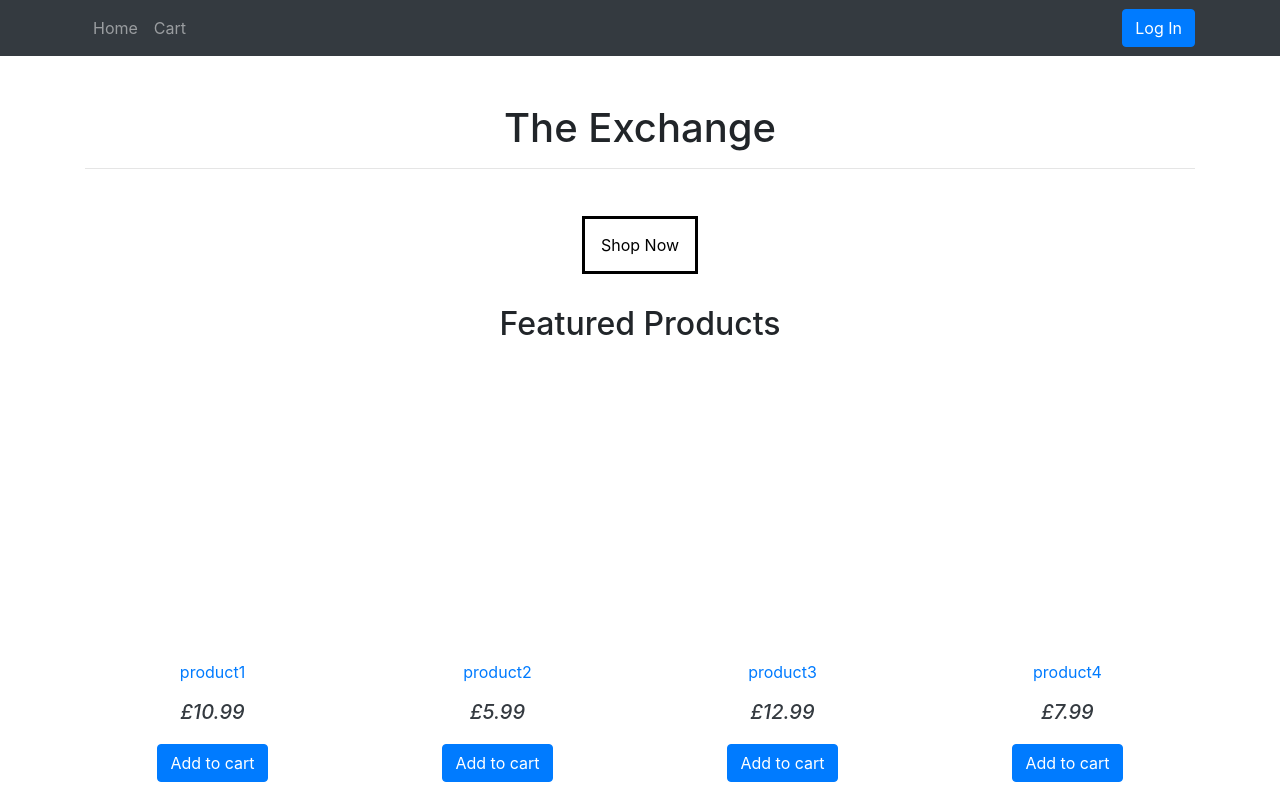
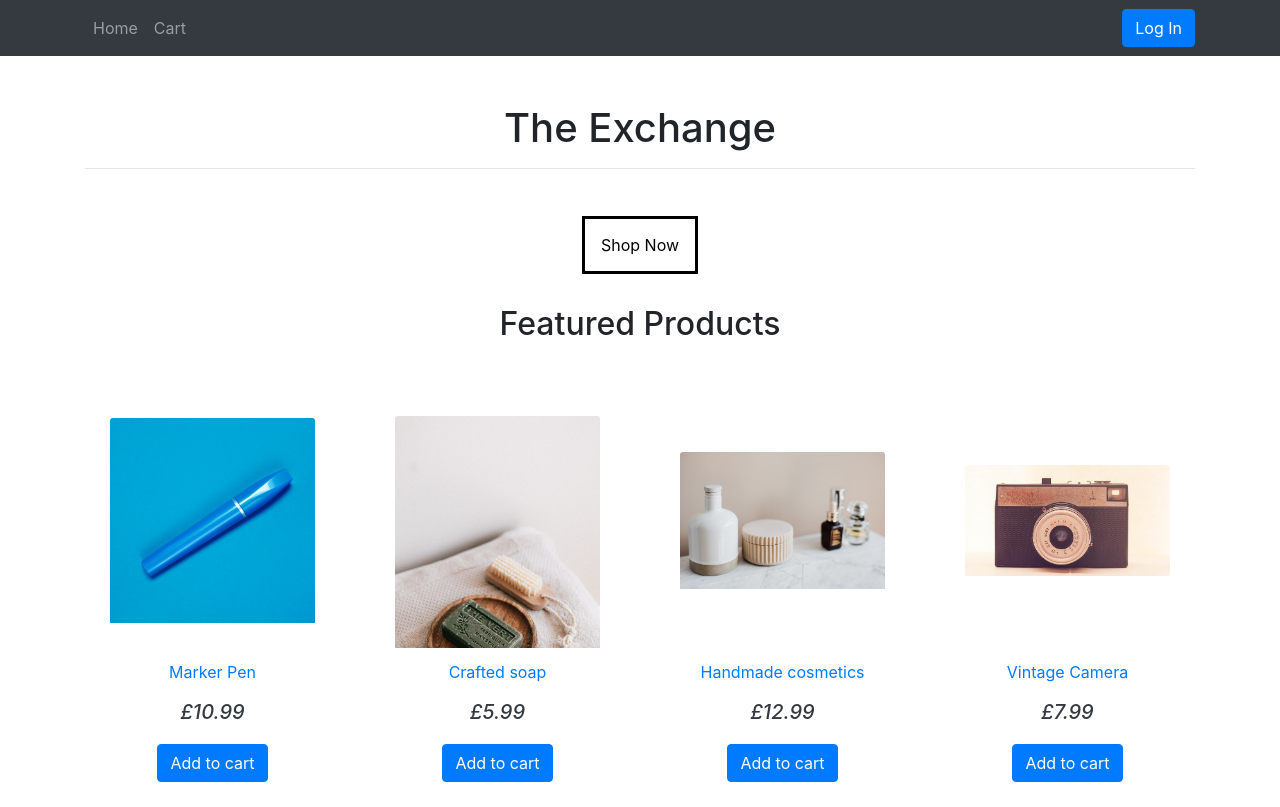
Before and after one commit to danielkuc/TheExchangeShop, a React (Create React App) app: page / in a window 1280 px wide. Built offline with nearby package versions, Linux system fonts and the light colour scheme.

Commit message:
added images and titles

```diff
--- a/public/data.json
+++ b/public/data.json
@@ -2,27 +2,33 @@
   "results" : [
   {
     "id": 1,
-    "name": "product1",
-    "desription": "Some product1",
-    "price": 10.99
+    "name": "Marker Pen",
+    "desription": "Lorem ipsum dolor sit amet, consectetur adipiscing elit, sed do eiusmod tempor incididunt ut labore et dolore magna aliqua. Ut enim ad minim veniam, quis nostrud exercitation ullamco laboris nisi ut aliquip ex ea commodo consequat.",
+    "price": 10.99,
+    "image" : "imgs/stock1.jpg"
   },
   {
     "id": 2,
-    "name": "product2",
-    "desription": "Some product2",
-    "price": 5.99
+    "name": "Crafted soap",
+    "desription": "Lorem ipsum dolor sit amet, consectetur adipiscing elit, sed do eiusmod tempor incididunt ut labore et dolore magna aliqua. Ut enim ad minim veniam, quis nostrud exercitation ullamco laboris nisi ut aliquip ex ea commodo consequat.",
+    "price": 5.99,
+    "image" : "imgs/stock2.jpg"
   },
   {
     "id": 3,
-    "name": "product3",
-    "desription": "Some product3",
-    "price": 12.99
+    "name": "Handmade cosmetics",
+    "desription": "Lorem ipsum dolor sit amet, consectetur adipiscing elit, sed do eiusmod tempor incididunt ut labore et dolore magna aliqua. Ut enim ad minim veniam, quis nostrud exercitation ullamco laboris nisi ut aliquip ex ea commodo consequat.",
+    "price": 12.99,
+    "image" : "imgs/stock3.jpg"
+
   },
   {
     "id": 4,
-    "name": "product4",
-    "desription": "Some product4",
-    "price": 7.99
+    "name": "Vintage Camera",
+    "desription": "Lorem ipsum dolor sit amet, consectetur adipiscing elit, sed do eiusmod tempor incididunt ut labore et dolore magna aliqua. Ut enim ad minim veniam, quis nostrud exercitation ullamco laboris nisi ut aliquip ex ea commodo consequat.",
+    "price": 7.99,
+    "image" : "imgs/stock4.jpg"
+
   }
 ]
 }
--- a/src/components/Product.js
+++ b/src/components/Product.js
@@ -9,7 +9,7 @@ const Product = (props) => {
     <ProductWrapper className='col-9 mx-auto col-md-5 col-lg-3 my-3'>
     <Link to="/features" className="card animate-bottom" onClick={() => props.setProductDetails(props.passedProduct)}>
       <div className="img-container p-4">
-          {/* <img src={image_link} alt="product" className='card-img-top'/> */}
+          <img src={props.passedProduct.image} alt="product" className='card-img-top'/>
       </div>
       <div className="card-footer text-center ">
         <p>{props.passedProduct.name}</p>
```
